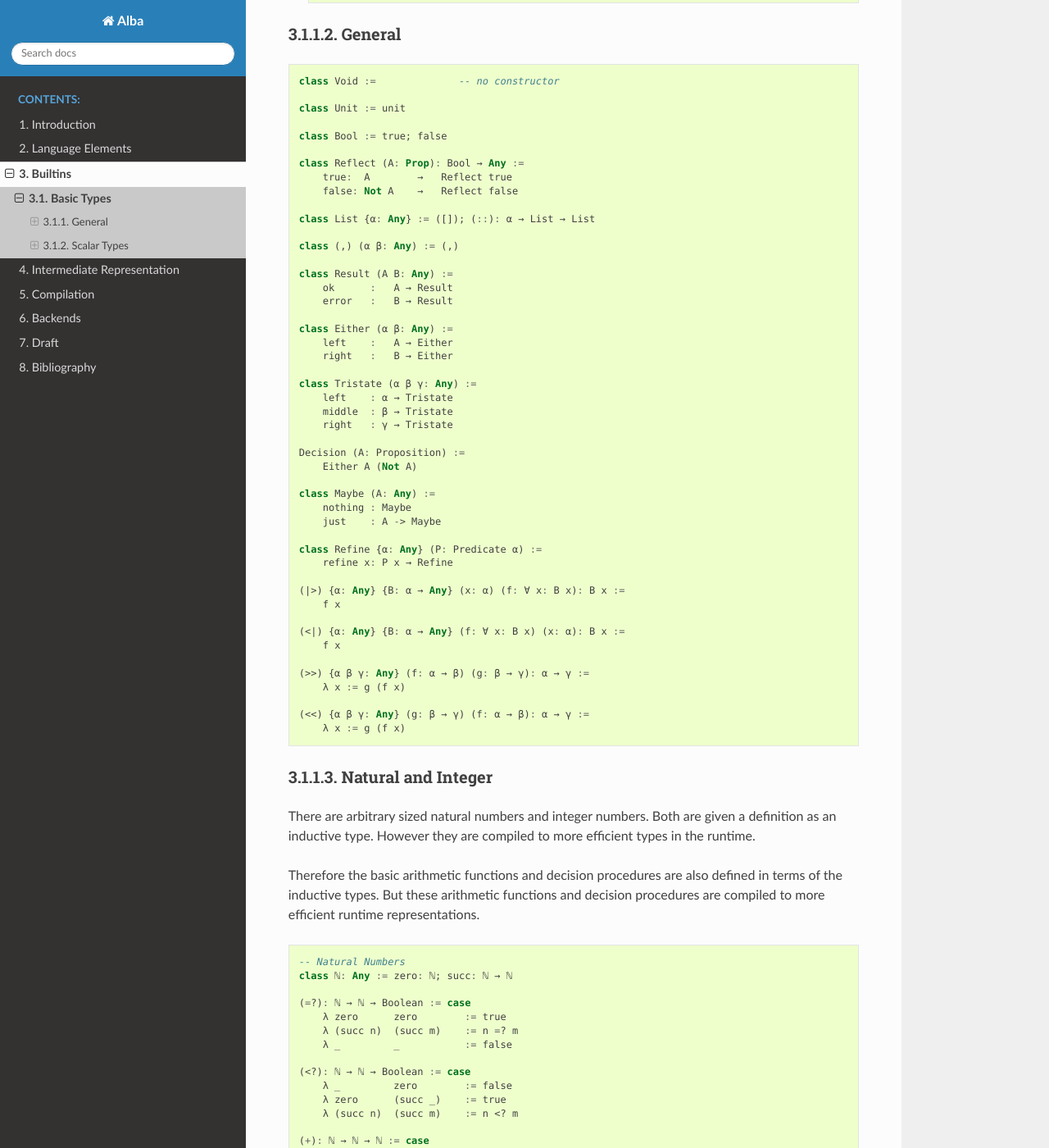
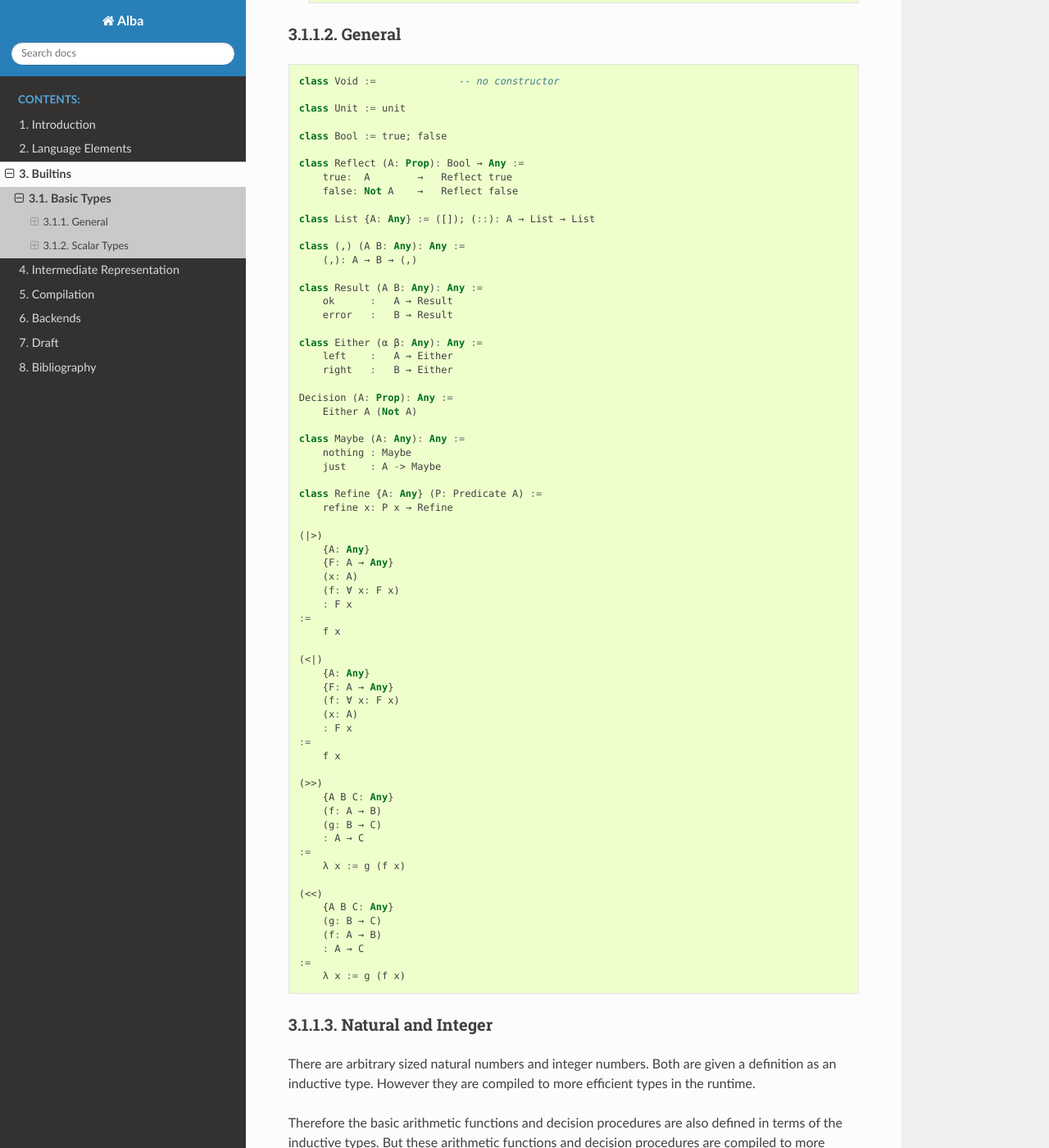
Before and after one commit to alba-lang/lang-spec, a Sphinx documentation site: the page built from sphinx/source/builtin/basic-types.rst, in a window 1280 px wide and 1400 px high, scrolled down 1231 px. Shown: the whole window at 82% size. Built offline with Sphinx 7.4.7 and the Read the Docs theme 2.0.0, drawn with Linux system fonts in a browser that asks for light colours; some of the changed text lies outside the part shown.

Commit message:
Added to basic types
	modified:   sphinx/source/builtin/basic-types.rst

```diff
--- a/sphinx/source/builtin/basic-types.rst
+++ b/sphinx/source/builtin/basic-types.rst
@@ -12,32 +12,32 @@
 
 .. code-block::
 
-    Predicate (α: Any): Any := α → Proposition
+    Predicate (A: Any): Any := A → Prop
 
-    Relation (α β: Any): Any := α → β → Proposition
+    Relation (A B: Any): Any := A → B → Prop
 
-    Endorelation (α: Any): Any := Relation α
+    Endorelation (α: Any): Any := Relation α α
 
-    class (=) (α: Any) (x: α): Predicate α :=
+    class (=) {A: Any} (x: A): Predicate A :=
         identical: (=) x
 
-    class Exist {α: Any} (P: Predicate α): Proposition :=
+    class Exist {A: Any} (P: Predicate A): Prop :=
         exist {x}: P x → Exist
 
-    class False: Proposition :=     -- no constructor
+    class False: Prop :=     -- no constructor
 
-    class True: Proposition  := trivial
+    class True: Prop  := trueValid: True
 
-    (¬) (A: Proposition): Proposition := A → False
+    (¬) (A: Prop): Prop := A → False
 
-    class (∧) (A B: Proposition): Proposition :=
+    class (∧) (A B: Prop): Prop :=
         (,): A → B → (∧)
 
-    class (∨) (A B: Proposition): Proposition :=
+    class (∨) (A B: Prop): Prop :=
         left  : A → (∨)
         right : B → (∨)
 
-    class Accessible {α: Any} (R: Endorelation α): Predicate α :=
+    class Accessible {A: Any} (R: Endorelation A): Predicate A :=
         access {x}: (∀ y, R y x → Accessible y) → Accessible x
 
 
@@ -81,43 +81,61 @@
         true:  A        →   Reflect true
         false: Not A    →   Reflect false
 
-    class List {α: Any} := ([]); (::): α → List → List
+    class List {A: Any} := ([]); (::): A → List → List
 
-    class (,) (α β: Any) := (,)
+    class (,) (A B: Any): Any :=
+        (,): A → B → (,)
 
-    class Result (A B: Any) :=
+    class Result (A B: Any): Any :=
         ok      :   A → Result
         error   :   B → Result
 
-    class Either (α β: Any) :=
+    class Either (α β: Any): Any :=
         left    :   A → Either
         right   :   B → Either
 
-    class Tristate (α β γ: Any) :=
-        left    : α → Tristate
-        middle  : β → Tristate
-        right   : γ → Tristate
-
-    Decision (A: Proposition) :=
+    Decision (A: Prop): Any :=
         Either A (Not A)
 
-    class Maybe (A: Any) :=
+    class Maybe (A: Any): Any :=
         nothing : Maybe
         just    : A -> Maybe
 
-    class Refine {α: Any} (P: Predicate α) :=
+    class Refine {A: Any} (P: Predicate A) :=
         refine x: P x → Refine
 
-    (|>) {α: Any} {B: α → Any} (x: α) (f: ∀ x: B x): B x :=
+    (|>)
+        {A: Any}
+        {F: A → Any}
+        (x: A)
+        (f: ∀ x: F x)
+        : F x
+    :=
         f x
 
-    (<|) {α: Any} {B: α → Any} (f: ∀ x: B x) (x: α): B x :=
+    (<|)
+        {A: Any}
+        {F: A → Any}
+        (f: ∀ x: F x)
+        (x: A)
+        : F x
+    :=
         f x
 
-    (>>) {α β γ: Any} (f: α → β) (g: β → γ): α → γ :=
+    (>>)
+        {A B C: Any}
+        (f: A → B)
+        (g: B → C)
+        : A → C
+    :=
         λ x := g (f x)
 
-    (<<) {α β γ: Any} (g: β → γ) (f: α → β): α → γ :=
+    (<<)
+        {A B C: Any}
+        (g: B → C)
+        (f: A → B)
+        : A → C
+    :=
         λ x := g (f x)
 
 
@@ -255,7 +273,7 @@
     UInt32.embedded: ∀ n: fromNatural (toNatural n) = n
     UInt32.embedded: ∀ n m: toNatural n = toNatural m → n = m
 
-    UInt32.(≤) (n m: UInt32): Proposition :=
+    UInt32.(≤) (n m: UInt32): Prop :=
         toNatural n ≤ toNatural m
 
     UInt32.(≤?) (n m: UInt32): Bool
```
